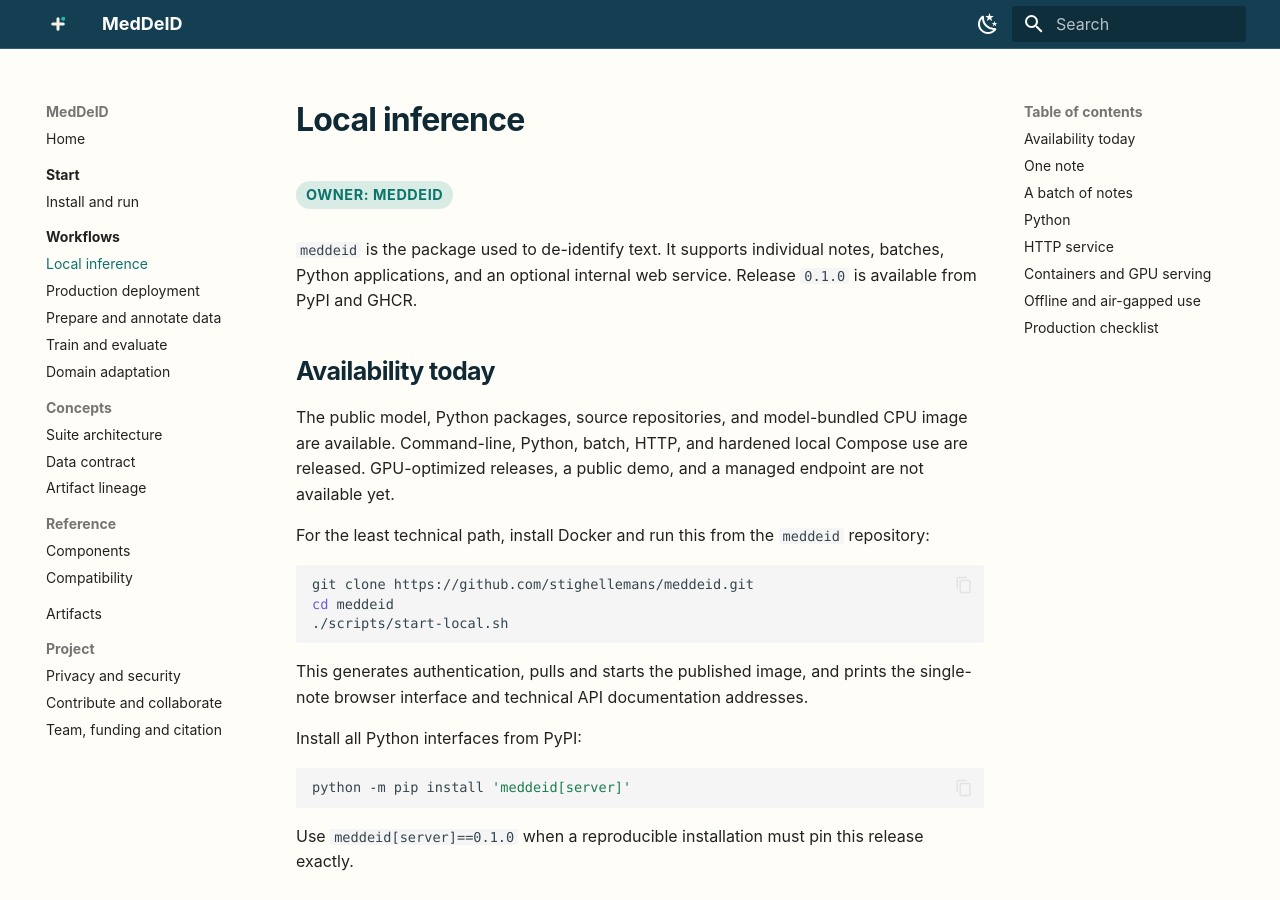
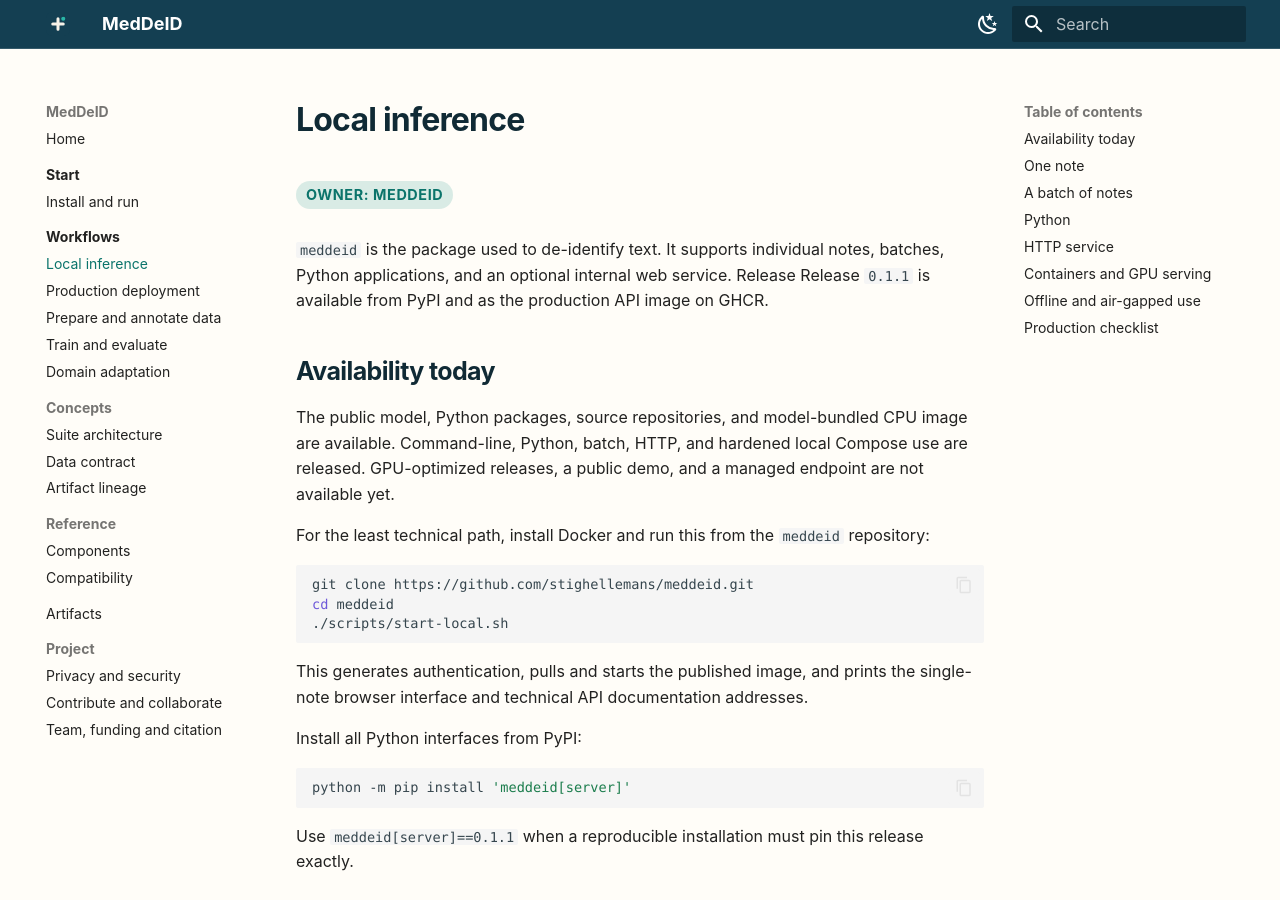
Before and after one commit to stighellemans/meddeid.github.io, an MkDocs documentation site: the page built from docs/workflows/inference.md, in a window 1280 px wide and 900 px high. Built offline with MkDocs 1.6.1 and Material for MkDocs 9.7.7, drawn with Linux system fonts in a browser that asks for light colours; some of the changed text lies outside the part shown.

Commit message:
Publish corrected release URLs and versions

````diff
--- a/docs/workflows/inference.md
+++ b/docs/workflows/inference.md
@@ -4,7 +4,7 @@
 
 `meddeid` is the package used to de-identify text. It supports individual notes,
 batches, Python applications, and an optional internal web service. Release
-`0.1.0` is available from PyPI and GHCR.
+Release `0.1.1` is available from PyPI and as the production API image on GHCR.
 
 ## Availability today
 
@@ -31,7 +31,7 @@
 python -m pip install 'meddeid[server]'
 ```
 
-Use `meddeid[server]==0.1.0` when a reproducible installation must pin this
+Use `meddeid[server]==0.1.1` when a reproducible installation must pin this
 release exactly.
 
 ## One note
@@ -87,7 +87,7 @@
 
 ## Containers and GPU serving
 
-The public `ghcr.io/stighellemans/meddeid-api:0.1.0` image pins its dependencies
+The public `ghcr.io/stighellemans/meddeid-api:0.1.1` image pins its dependencies
 and model, supports AMD64 and ARM64, and includes an SBOM and provenance.
 Compose binds only to localhost and applies non-root, read-only,
 capability-free, bounded-process, rotating-log, API-key, and health-check
--- a/mkdocs.yml
+++ b/mkdocs.yml
@@ -1,6 +1,6 @@
 site_name: MedDeID
 site_description: A language-extensible framework for local clinical-text de-identification, annotation, training, and evaluation.
-site_url: https://meddeid.github.io/
+site_url: https://stighellemans.github.io/meddeid.github.io/
 copyright: MedDeID contributors · Documentation licensed with the project
 
 theme:
````
Also changed, not shown: docs/reference/compatibility.md (+7 -7 lines), 1 other file.
